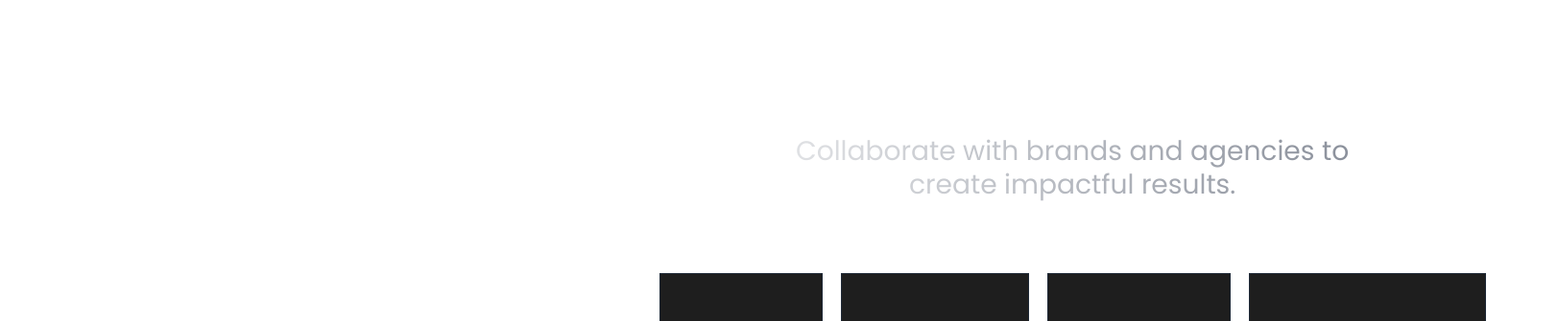
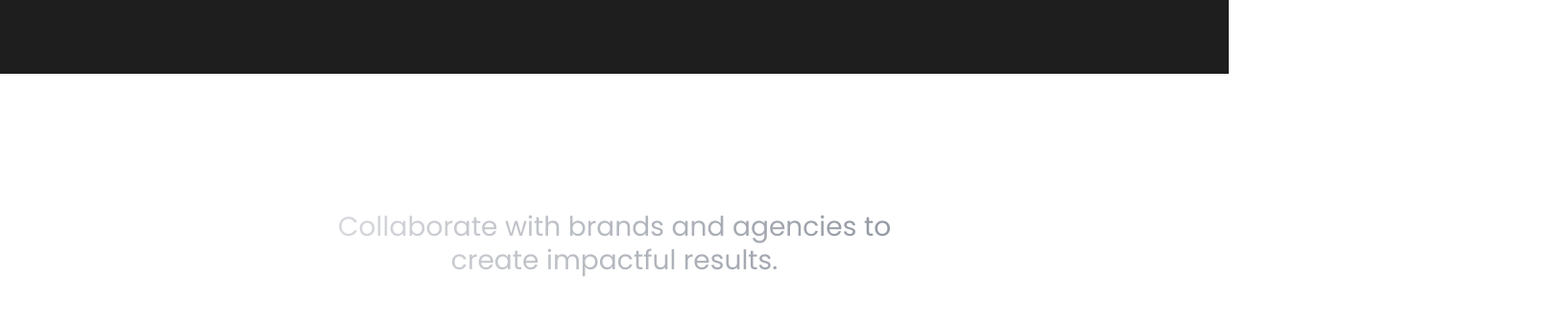
Before and after one commit to HUONSopanha/MyPortfolio.io-, a plain HTML site: page index.html in a window 1280 px wide. Shown: the part 765-1100 px from the top of the page at 96% size, 1623 px wide, since content can reach past the window. Drawn offline with nearby package versions, Linux system fonts and the light colour scheme.

Commit message:
Update index.html

```diff
--- a/index.html
+++ b/index.html
@@ -25,7 +25,7 @@
         </style>
     </head>
     <body class='bg-[url(background.jpg_large)]'>
-        <div class='flex text-neutral-800'>
+        <div class='flex flex-col text-neutral-800'>
             <div class="border-b border-gray-800 pb-3 hidden lg:block">
                 <div class="flex flex-row justify-between p-4">
                     <div class="flex flex-row justify-start">
```
